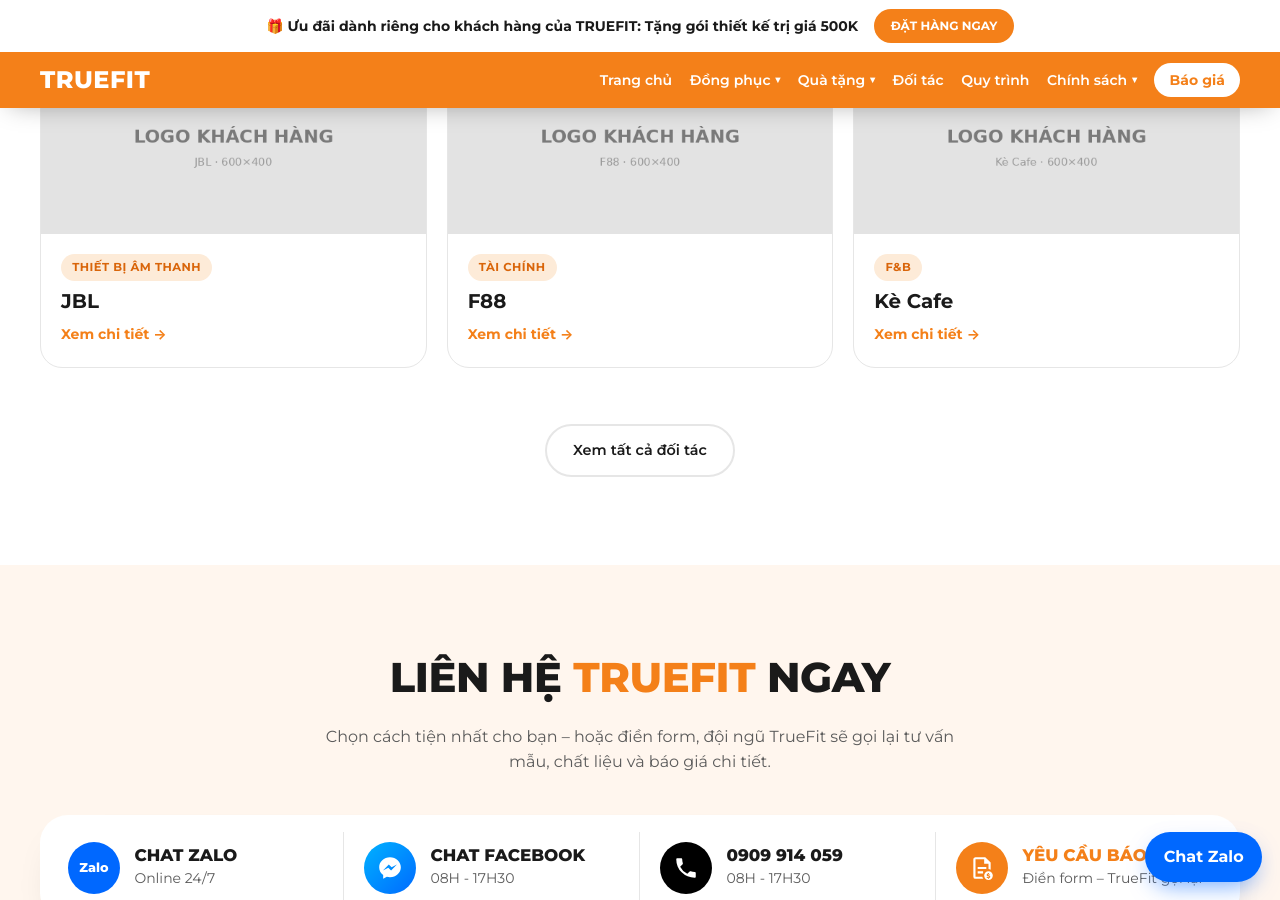
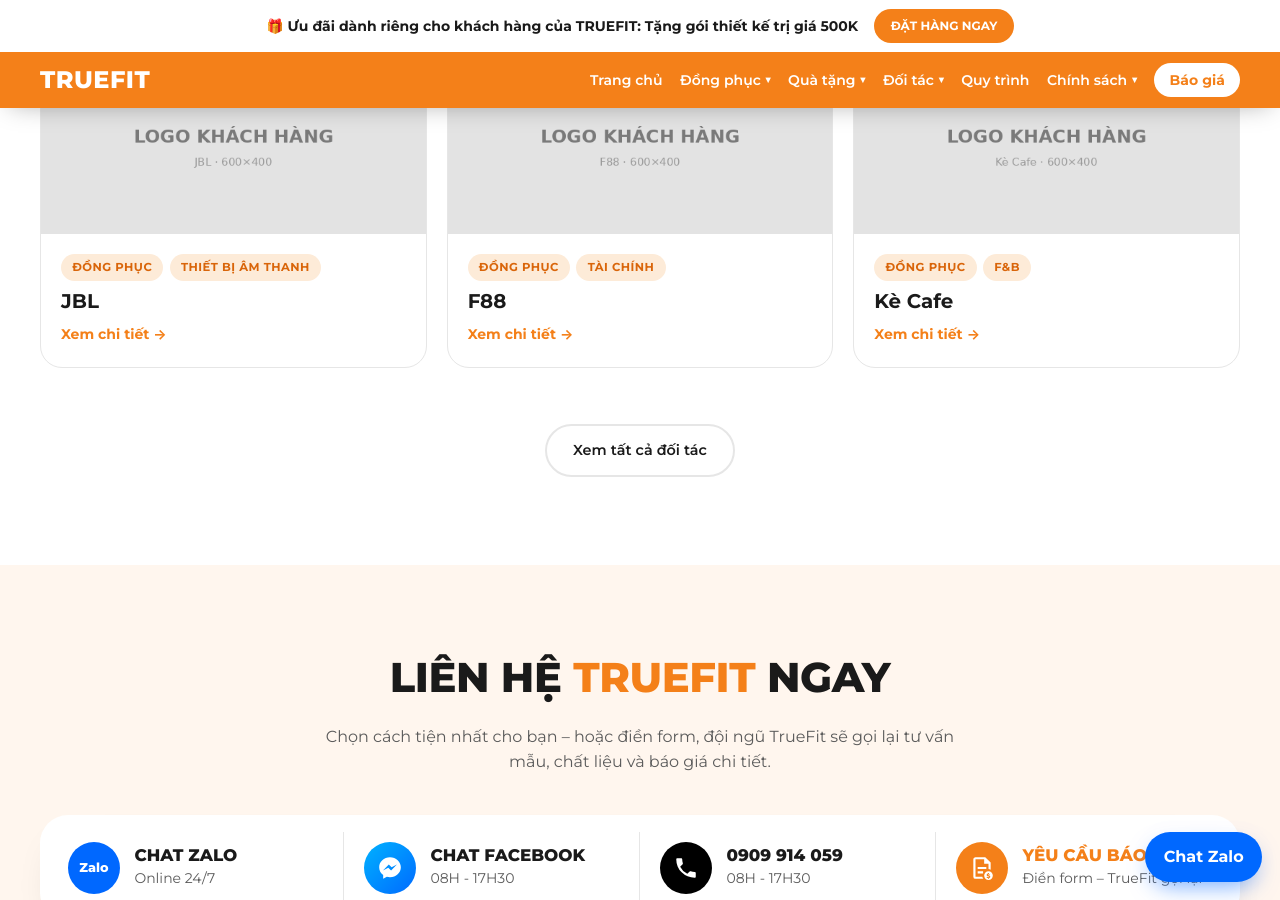
Before and after one commit to bap47/truefit, a Jekyll site: the page built from index.html, in a window 1280 px wide and 900 px high, scrolled down 3822 px. Built offline with Jekyll 4.4.1, drawn with Linux system fonts in a browser that asks for light colours.

Commit message:
Add files via upload

```diff
--- a/_includes/case-card.html
+++ b/_includes/case-card.html
@@ -1,10 +1,10 @@
 {% assign c = include.c %}
-<a class="tf-story reveal" href="{{ c.url | relative_url }}" data-nganh="{{ c.nganh }}">
+<a class="tf-story reveal" href="{{ c.url | relative_url }}" data-nganh="{{ c.nganh }}" data-nhom="{{ c.nhom | default: 'dong-phuc' }}">
   <span class="tf-story__img{% unless c.anh_bia and c.anh_bia != '' %} tf-story__img--logo{% endunless %}">
     {% if c.anh_bia and c.anh_bia != '' %}<img src="{{ c.anh_bia | relative_url }}" alt="Dự án {{ c.title }}" loading="lazy" width="800" height="600">{% else %}<img src="{{ c.logo | relative_url }}" alt="Logo {{ c.title }}" loading="lazy">{% endif %}
   </span>
   <span class="tf-story__body">
-    <span class="tf-story__tags">{% if c.nganh and c.nganh != '' %}<span>{{ c.nganh }}</span>{% endif %}{% if c.da_may and c.da_may != '' %}<span>{{ c.da_may }}</span>{% endif %}</span>
+    <span class="tf-story__tags">{% if c.nhom == "qua-tang" %}<span class="is-nhom">Quà tặng</span>{% elsif c.nhom == "ca-hai" %}<span class="is-nhom">Đồng phục & Quà tặng</span>{% else %}<span class="is-nhom">Đồng phục</span>{% endif %}{% if c.nganh and c.nganh != '' %}<span>{{ c.nganh }}</span>{% endif %}{% if c.da_may and c.da_may != '' %}<span>{{ c.da_may }}</span>{% endif %}</span>
     <strong>{% if c.tieu_de_bai and c.tieu_de_bai != '' %}{{ c.tieu_de_bai }}{% else %}{{ c.title }}{% endif %}</strong>
     {% if c.tom_tat and c.tom_tat != '' %}<span class="tf-story__sum">{{ c.tom_tat }}</span>{% endif %}
     <em>Xem chi tiết →</em>
--- a/_includes/header.html
+++ b/_includes/header.html
@@ -41,7 +41,15 @@
         </div>
       </div>
       {% endfor %}
-      {% assign links = "Đối tác|/khach-hang/,Quy trình|/#quy-trinh" | split: "," %}
+      <div class="tf-nav__item tf-nav__item--drop">
+        <a href="{{ '/khach-hang/' | relative_url }}" aria-haspopup="true"{% if page.url contains '/khach-hang/' %} aria-current="page"{% endif %}>Đối tác <span class="tf-nav__caret" aria-hidden="true">▾</span></a>
+        <div class="tf-drop">
+          <a href="{{ '/khach-hang/#dong-phuc' | relative_url }}">Đối tác đồng phục</a>
+          <a href="{{ '/khach-hang/#qua-tang' | relative_url }}">Đối tác quà tặng</a>
+          <a href="{{ '/khach-hang/' | relative_url }}">Tất cả đối tác</a>
+        </div>
+      </div>
+      {% assign links = "Quy trình|/#quy-trinh" | split: "," %}
       {% for l in links %}{% assign p = l | split: "|" %}
       <a href="{{ p[1] | relative_url }}"{% if page.url contains p[1] %} aria-current="page"{% endif %}>{{ p[0] }}</a>
       {% endfor %}
```
